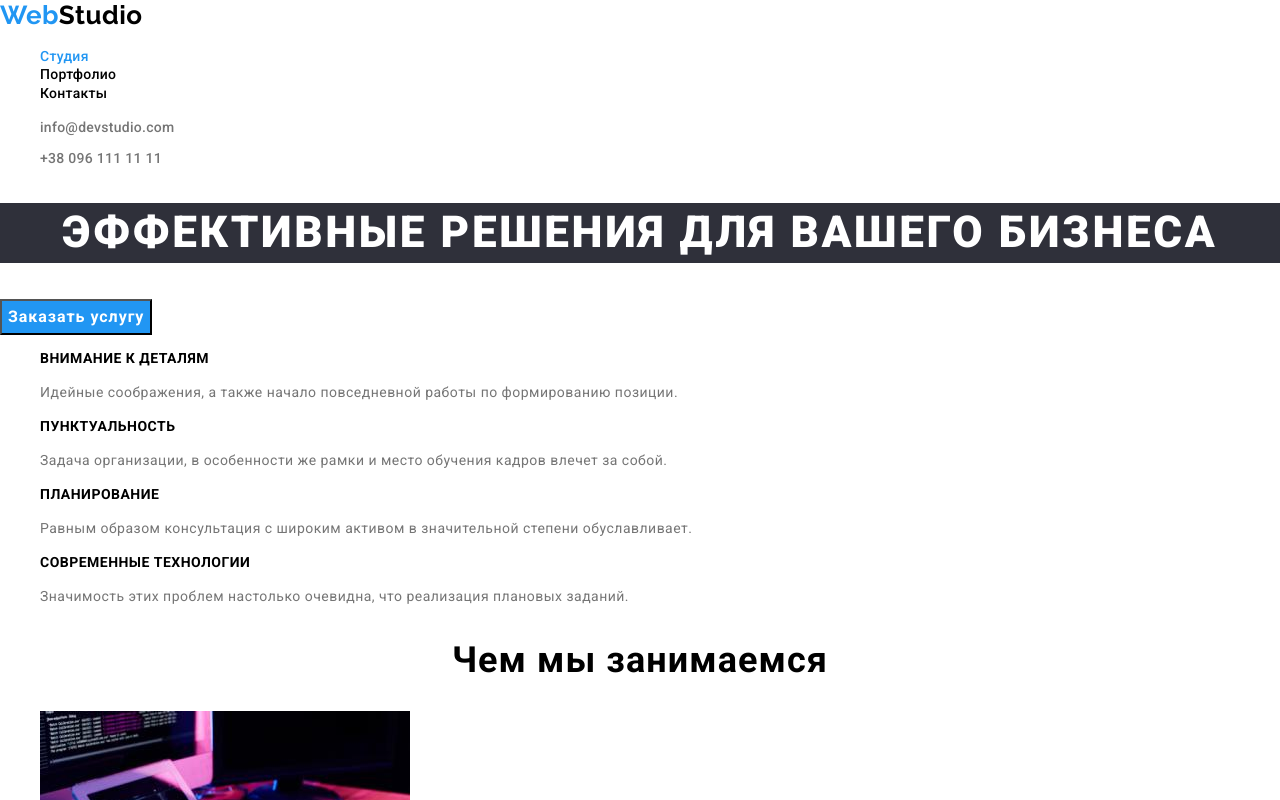
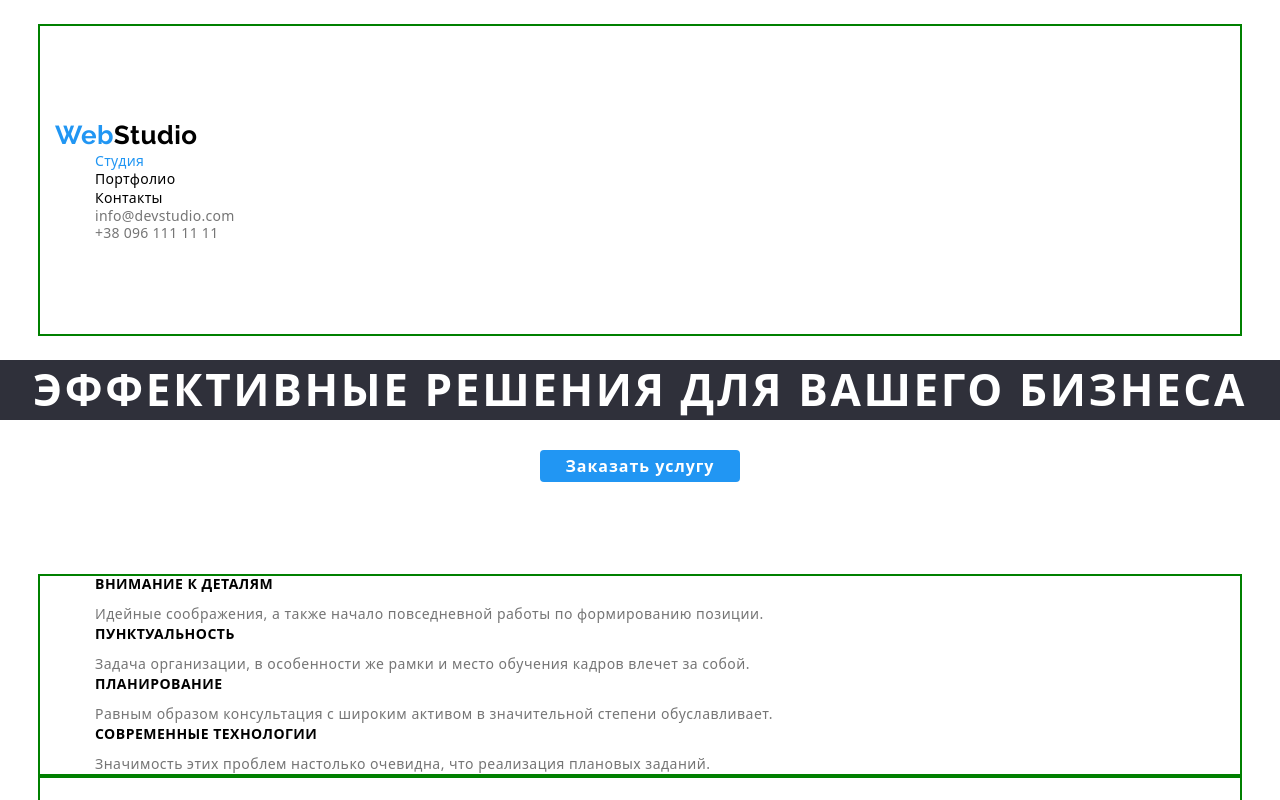
Before and after one commit to SHDMYUA/goit-markup-hw-03, a plain HTML site: page index.html in a window 1280 px wide. Shown: the top 800 px of the page. Drawn offline with nearby package versions, Linux system fonts and the light colour scheme.

Commit message:
studio without flex ready

```diff
--- a/css/styles.css
+++ b/css/styles.css
@@ -8,11 +8,30 @@
   --bg-footer-color: #2f303a;
 }
 
+h1, h2, h3, p, ul {
+  margin-top: 0;
+  margin-bottom: 0;
+}
+
 body {
   color: var(--primary-text-color)
-  background-color: var(--bg-primary-color);
   font-family: "Roboto", sans-serif;
   letter-spacing: 0.03em;
+}
+
+.container {
+  width: 1200px;
+  padding-left: 15px;
+  padding-right: 15px;
+  margin: 0 auto;
+  outline: 2px solid green;
+  padding-top: 94px;
+  padding-bottom: 94px;
+}
+
+.container.no-padding {
+  padding-top: 0;
+  padding-bottom: 0;
 }
 
 .list {
@@ -21,14 +40,17 @@ body {
 
 /*    Section LOGO    */
 
+.header-page {
+padding-top: 26px;
+padding-bottom: 26px;
+}
+
 .logo {
   color: var(--accent-text-color);
-
   font-family: Raleway;
   font-weight: 700;
   font-size: 26px;
   line-height: 1.19;
-  /* text-shadow: 0px 4px 4px rgba(0, 0, 0, 0.25); */
   text-decoration: none;
 }
 
@@ -48,7 +70,6 @@ body {
 
 .menu {
   color: inherit;
-
   font-weight: 500;
   font-size: 14px;
   line-height: 1.14;
@@ -74,7 +95,7 @@ body {
 .pages .menu:focus,
 .contacts .link:hover,
 .contacts .link:focus {
-color: var(--accent-text-color);
+  color: var(--accent-text-color);
 }
 
 .portfolio .link {
@@ -95,14 +116,15 @@ color: var(--accent-text-color);
 }
 
 /* Section hero */
+.hero {
+text-align: center;
+}
 
 .hero-title {
-  text-align: center;
+  margin-bottom: 30px;
   text-transform: uppercase;
-
   color: #ffffff;
   background-color: var(--bg-footer-color);
-
   font-weight: 900;
   font-size: 44px;
   line-height: 1.36;
@@ -112,27 +134,33 @@ color: var(--accent-text-color);
 .button {
   color: #ffffff;
   background-color: var(--accent-text-color);
-   cursor: pointer;
+  cursor: pointer;
   font-family: inherit;
   font-weight: 700;
   font-size: 16px;
   line-height: 1.88;
   letter-spacing: 0.06em;
+  min-width: 200px;
+  left: 700px;
+  top: 430px;
+  border-radius: 4px;
+  border: 1px transparent;
+margin-bottom: 94px;
 }
 
 /*    Hiden title   */
 
-.title-hiden {
+.visually-hidden  {
   position: absolute;
+  white-space: nowrap;
   width: 1px;
   height: 1px;
-  margin: -1px;
+  overflow: hidden;
   border: 0;
   padding: 0;
-  white-space: nowrap;
   clip-path: inset(100%);
   clip: rect(0 0 0 0);
-  overflow: hidden;
+  margin: -1px;
 }
 
 /* Section our benefits */
@@ -143,6 +171,7 @@ font-weight: 700;
 font-size: 14px;
 line-height: 1.14;
 text-transform: uppercase;
+margin-bottom: 10px;
 }
 
 .examples .title {
@@ -157,6 +186,7 @@ text-transform: uppercase;
   font-size: 14px;
   line-height: 1.71;
   color: var(--secondary-text-color);
+  /* margin-bottom: 94px; */
 
 }
 .examples .content {
@@ -167,6 +197,9 @@ text-transform: uppercase;
 }
 
 /* Section team and experiance*/
+/* .development {
+margin-bottom: 94px;
+} */
 
 .development-title,
 .team-title {
@@ -175,10 +208,12 @@ text-transform: uppercase;
   line-height: 1.17;
   text-align: center;
   letter-spacing: 0.03em;
+  margin-bottom: 50px;
 }
 
 .team {
   background-color: var(--bg-secondary-color);
+  text-align: center;
 }
 
 .team-member ,
@@ -187,6 +222,8 @@ text-transform: uppercase;
   font-size: 16px;
   line-height: 1.19;
   letter-spacing: 0.03em;
+  margin-top: 30px;
+  margin-bottom: 10px;
 }
 
 .member-position {
--- a/index.html
+++ b/index.html
@@ -8,13 +8,14 @@
     <link rel="preconnect" href="https://fonts.gstatic.com" crossorigin>
     <link href="https://fonts.googleapis.com/css2?family=Raleway:wght@700&family=Roboto:wght@400;500;700;900&display=swap"
       rel="stylesheet">
-    <link rel="stylesheet" href="node_modules/modern-normalize/modern-normalize.css">
+    <link rel="stylesheet" href="https://cdnjs.cloudflare.com/ajax/libs/modern-normalize/1.1.0/modern-normalize.min.css">
     <link rel="stylesheet" href="./css/styles.css"/>
     <title>Document</title>
 </head>
 <body>
-  <header>
-    <nav class="nav">
+    <header class="header-page">
+      <div class="container">
+        <nav>
           <a href="./index.html" class="logo primary">Web<span class="part">Studio</span></a>
           <ul class="pages list">
             <li><a href="./index.html" class="menu current">Студия</a></li>
@@ -26,16 +27,18 @@
           <li><a href="mailto:info@devstudio.com" class="link">info@devstudio.com</a></li>
           <li><a href="tel:+380961111111" class="link"><p>+38 096 111 11 11</p></a></li>
         </ul>
+      </div>
     </header>
   <main>
     <!--Section HERO-->
-    <section>
+    <section class="hero">
             <h1 class="hero-title">Эффективные решения для вашего бизнеса</h1>
         <button type="button" class="button">Заказать услугу</button>
     </section>
     <!--Section Description-->
       <section class="benefits">
-    <h2 class="title-hiden">Наши преимущества</h2>
+        <div class="container no-padding">
+        <h2 class="visually-hidden">Наши преимущества</h2>
         <ul class="benefits list">
             <li>
                 <h3 class="title">Внимание к деталям</h3>
@@ -54,8 +57,10 @@
                 <p class="content">Значимость этих проблем настолько очевидна, что реализация плановых заданий.</p>
             </li>
         </ul>
+        </div>
       </section>
     <!--Section What we do-->
+    <div class="container">
       <section>
       <h2 class="development-title">Чем мы занимаемся</h2>
       <ul class="development list">
@@ -64,8 +69,10 @@
           <li><img src="./images/box3.jpg" width=370 alt="адаптивный дизайн"></li>
       </ul>
       </section>
+    </div>
     <!--Section Our Team-->
     <section class="team">
+      <div class="container">
       <h2 class="team-title">Наша команда</h2>
         <ul class="team list">
           <li>
@@ -89,9 +96,12 @@
               <p class="member-position">UI Designer</p>
           </li>
         </ul>
+      </div>
     </section>
+
   </main>
     <footer class="footer">
+      <div class="container">
         <a href="./index.html" class="logo secondary">Web<span class="part">Studio</span></a>
         <address>
           <ul class="address list">
@@ -100,6 +110,7 @@
               <li><a href="tel:+380991111111" class="item">+38 099 111 11 11</a></li>
           </ul>
         </address>
+      </div>
       </footer>
 </body>
 </html>
```
Also changed, not shown: portfolio.html (+1 -1 lines). Lines whose indentation alone changed are shown as unchanged.
